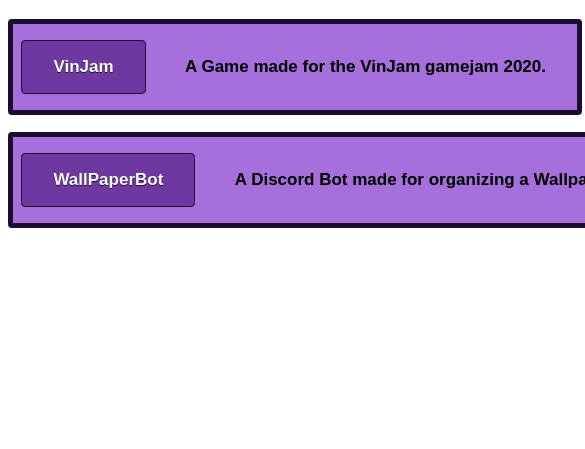
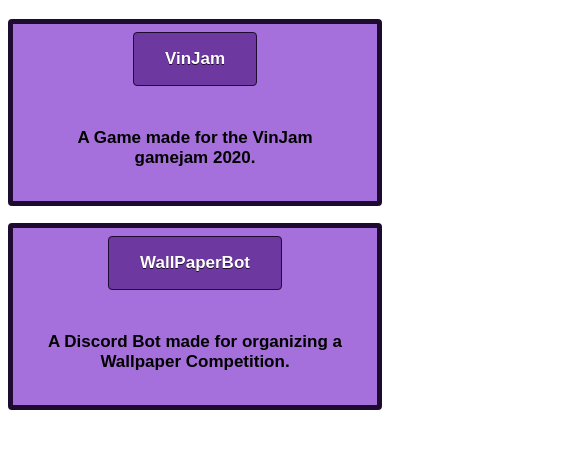
Before and after one commit to Beandream/Beandream.github.io, a plain HTML site: page index.html in a window 390 px wide. Shown: the part 61-510 px from the top of the page, 585 px wide, since content can reach past the window. Drawn offline with Linux system fonts and the light colour scheme.

Commit message:
improved mobile scaling

```diff
--- a/styles.css
+++ b/styles.css
@@ -39,7 +39,7 @@ BODY{
 }
 .span {
     max-width: fit-content;
-    min-width: max-content;
+    min-width: fit-content;
     user-select: none;
     background-color:rgb(165, 112, 219);
     display: block;
```
